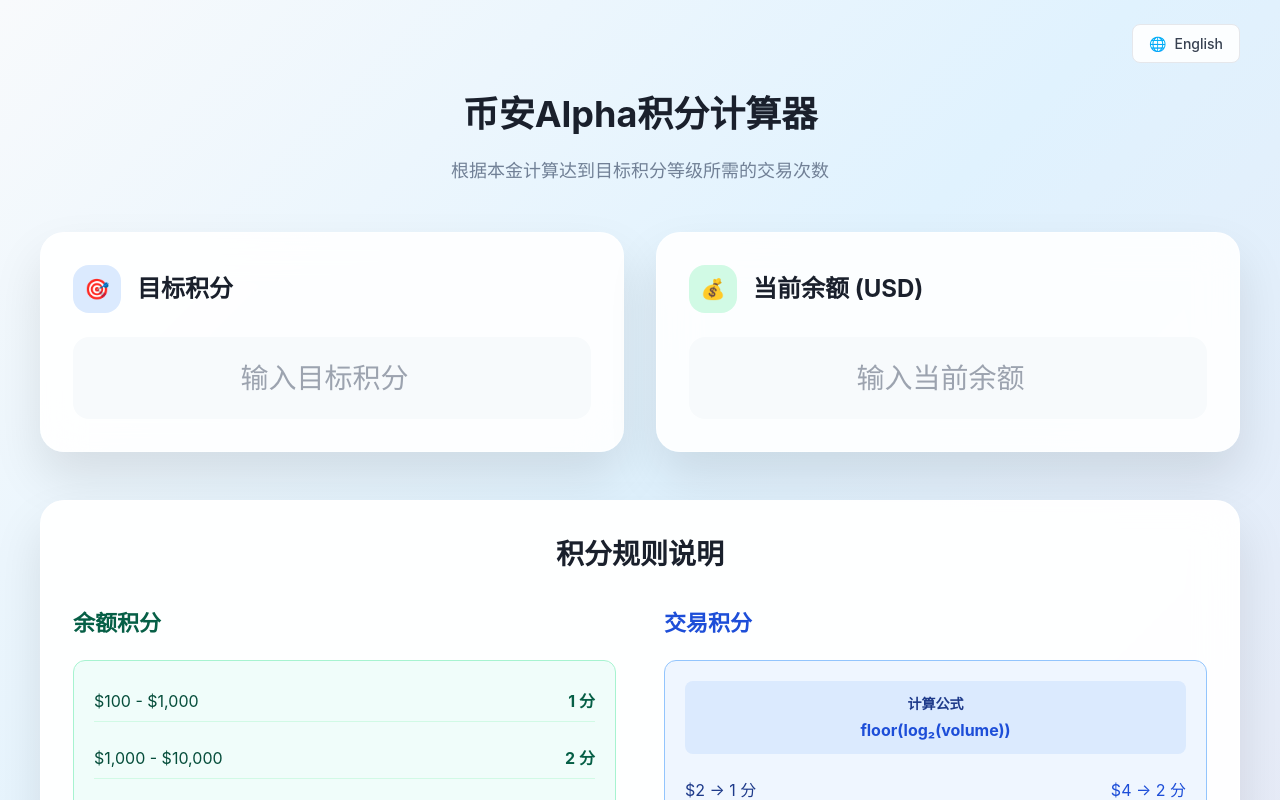
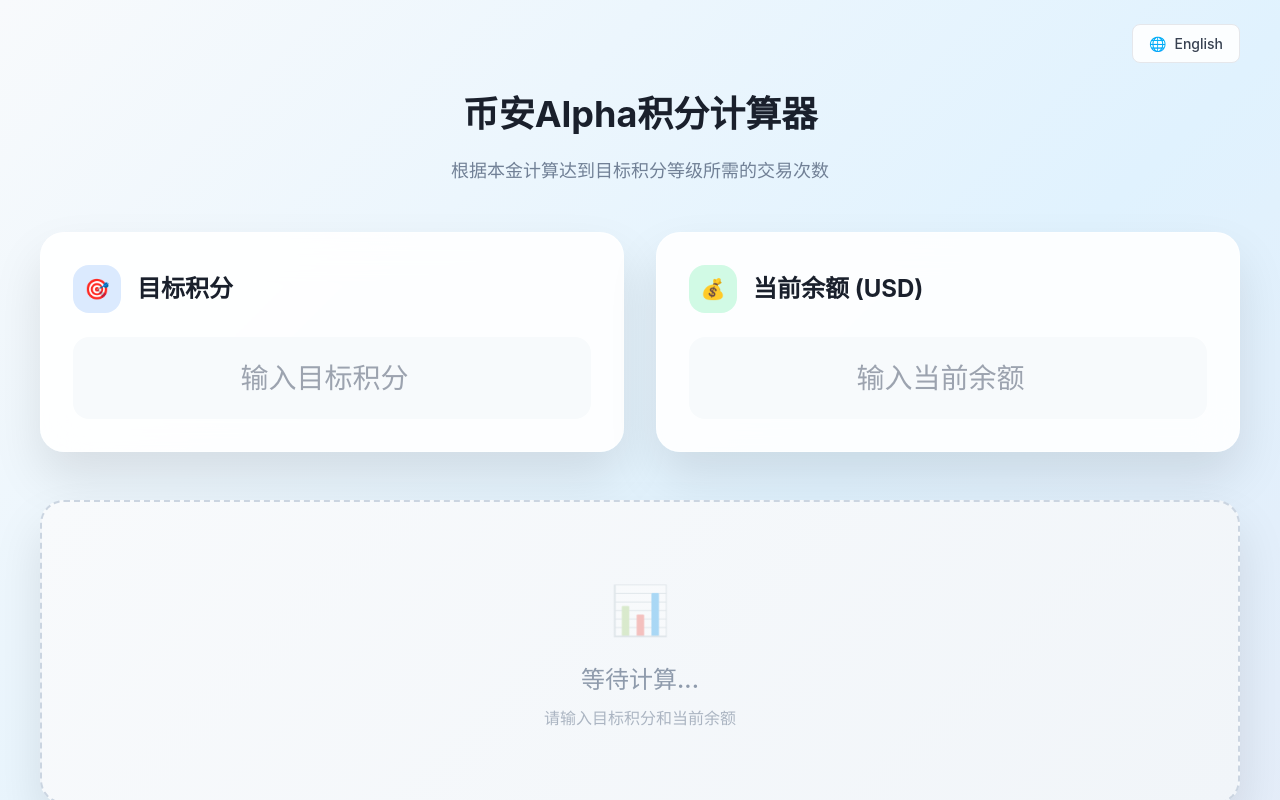
Before and after one commit to Erin-99/binance-alpha-calculator, a Next.js app: page / in a window 1280 px wide. Shown: the top 800 px of the page. Built offline with nearby package versions, Linux system fonts and the light colour scheme.

Commit message:
fix: hot reload

```diff
--- a/app/page.tsx
+++ b/app/page.tsx
@@ -129,6 +129,8 @@
       unlimitedPoints: '无限积分',
       noteTrading: '买+卖算一次交易',
       noteExtra: '考虑磨损因素，建议多做1-2次交易防止卡线',
+      waitingCalculation: '等待计算...',
+      pleaseEnterValues: '请输入目标积分和当前余额',
       point: '分',
       points: '分'
     },
@@ -150,6 +152,8 @@
       unlimitedPoints: 'Unlimited points',
       noteTrading: 'Buy + Sell = 1 trade',
       noteExtra: 'Consider slippage, suggest 1-2 extra trades to avoid threshold issues',
+      waitingCalculation: 'Waiting for calculation...',
+      pleaseEnterValues: 'Please enter target points and current balance',
       point: 'point',
       points: 'points'
     }
@@ -451,15 +455,20 @@
         </div>
 
         {/* Trading Result */}
-        {userBalance > 0 && targetTotalPoints > 0 && result.canAchieve && (
         <div style={{
           ...cardStyle,
           textAlign: 'center',
-            background: 'linear-gradient(135deg, #8b5cf6 0%, #6366f1 100%)',
-            color: 'white',
-            marginTop: '32px'
+          background: userBalance > 0 && targetTotalPoints > 0 && result.canAchieve
+            ? 'linear-gradient(135deg, #8b5cf6 0%, #6366f1 100%)'
+            : 'linear-gradient(135deg, #f8fafc 0%, #f1f5f9 100%)',
+          color: userBalance > 0 && targetTotalPoints > 0 && result.canAchieve ? 'white' : '#64748b',
+          marginTop: '32px',
+          border: userBalance > 0 && targetTotalPoints > 0 && result.canAchieve
+            ? 'none'
+            : '2px dashed #cbd5e1'
         }}>
-            {result.isCompleted ? (
+          {userBalance > 0 && targetTotalPoints > 0 && result.canAchieve ? (
+            result.isCompleted ? (
               <div>
                 <div style={{fontSize: '48px', marginBottom: '16px'}}>🎉</div>
                 <h3 style={{fontSize: '32px', fontWeight: 'bold', margin: '0 0 8px 0'}}>{t.congratulations}</h3>
@@ -483,9 +492,19 @@
                   <div>• {t.noteExtra}</div>
                 </div>
               </div>
+            )
+          ) : (
+            <div style={{padding: '40px 20px'}}>
+              <div style={{fontSize: '48px', marginBottom: '16px', opacity: 0.3}}>📊</div>
+              <div style={{fontSize: '24px', fontWeight: '500', marginBottom: '8px', opacity: 0.7}}>
+                {t.waitingCalculation}
+              </div>
+              <div style={{fontSize: '16px', opacity: 0.5}}>
+                {t.pleaseEnterValues}
+              </div>
+            </div>
           )}
         </div>
-        )}
 
         {/* Points Rules Reference */}
         <div style={{
```
Lines whose indentation alone changed are shown as unchanged.
